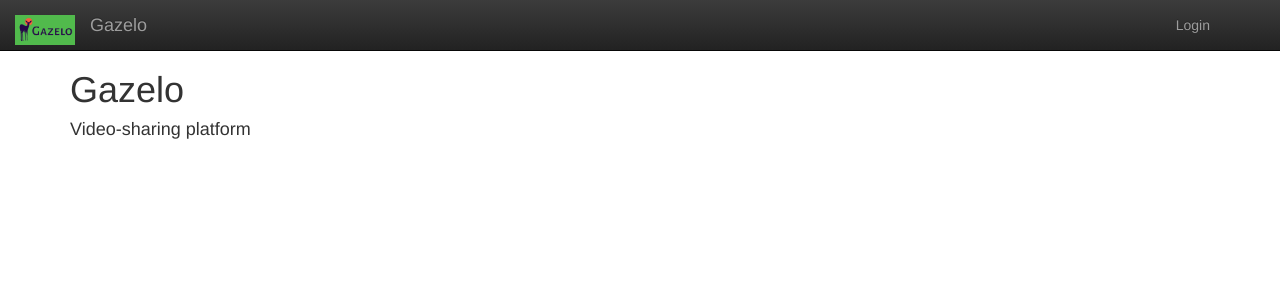
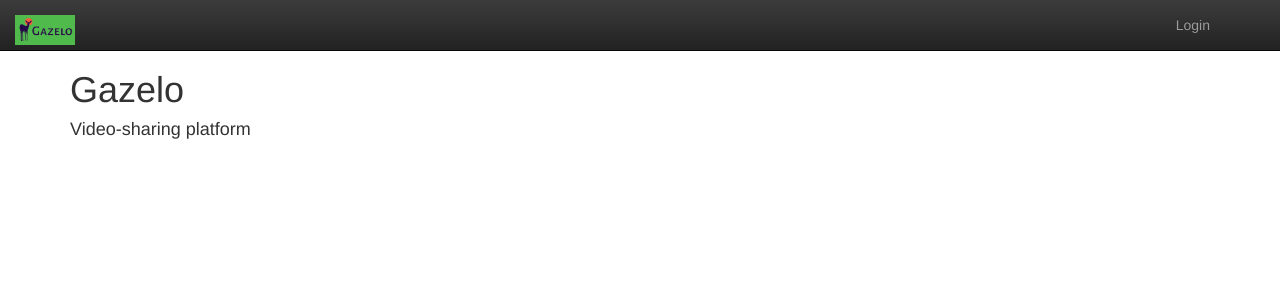
Before and after one commit to realflash7/gazelo, a Django app: page / in a window 1280 px wide. Shown: the top 300 px of the page. Run offline with Django 3.2, Linux system fonts and the light colour scheme; some libraries are stand-ins or nearby versions.

Commit message:
navbar - removed text gazelo from navbar

```diff
--- a/templates/base.html
+++ b/templates/base.html
@@ -26,9 +26,6 @@
             <img src="/static/images/logo.png" alt="logo" style="width:60px;">
         </a>
       <div class="container">
-        <div class="navbar-header">
-          <a class="navbar-brand" href="/">{{ app_name }}</a>
-        </div>
         <ul class="nav navbar-nav navbar-right">
             {% if user.is_authenticated %}
                 <li><a href="{% url 'video_stream_logout' %}">Logout</a></li>
```
